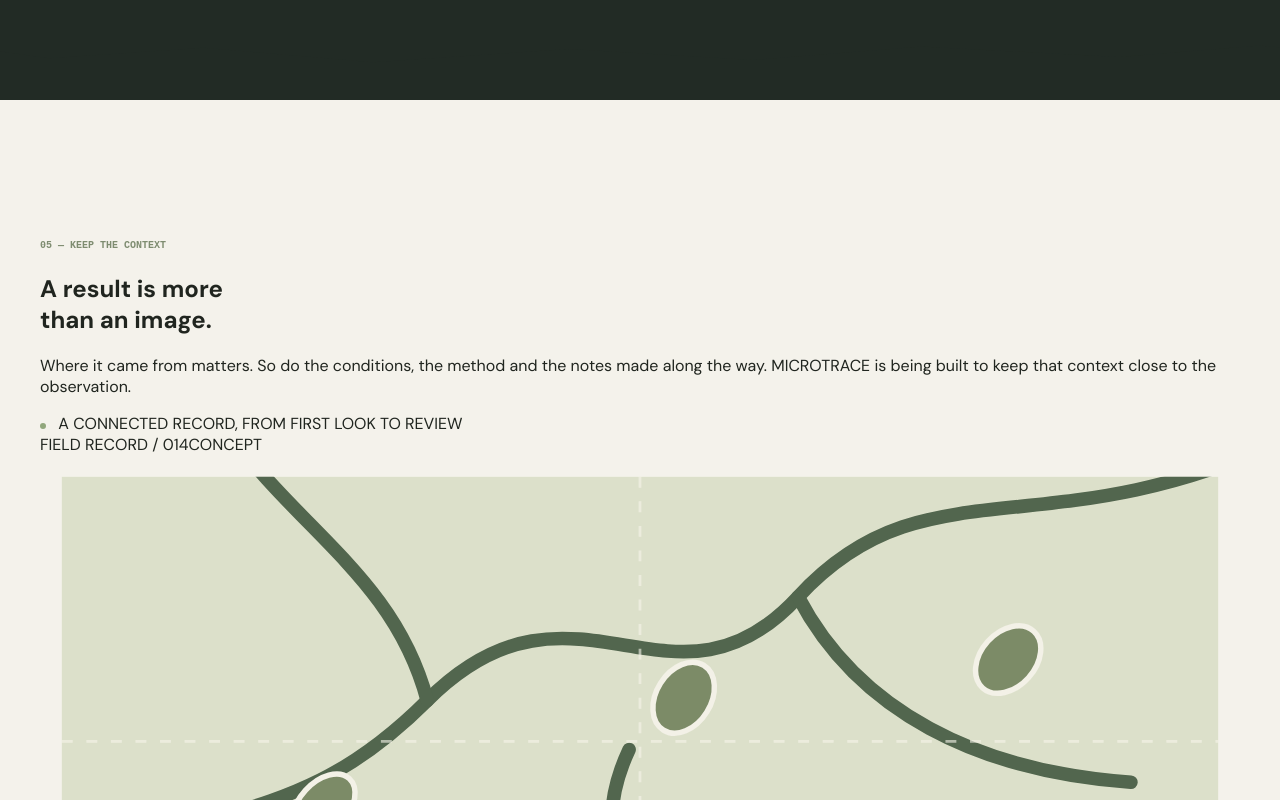
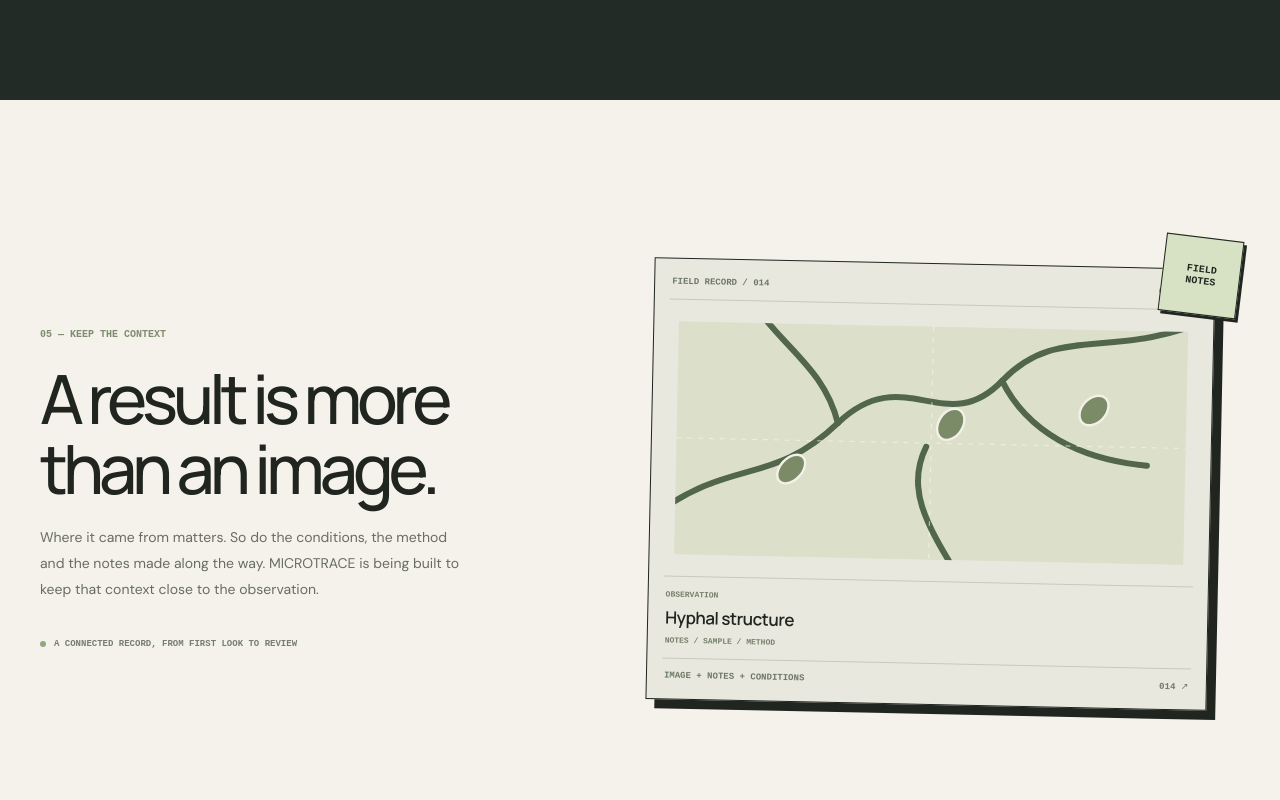
Before and after one commit to Adams-404/microtrace, a React (Vite) app in the folder web/: page / in a window 1280 px wide. Shown: the part 4060-4860 px from the top of the page. Built offline with nearby package versions, Linux system fonts and the light colour scheme; a web font is replaced by a local one.

Commit message:
Add custom field record illustration styling

```diff
--- a/web/src/styles.css
+++ b/web/src/styles.css
@@ -59,3 +59,23 @@
 @media(max-width:850px){.principles{margin-block:40px 20px}.principles>.wrap{padding-block:100px 115px}}
 @media(max-width:620px){.hero-rotator{margin-top:20px}.principles{margin-block:24px 10px}.principles::before{inset:0 -10vw;border-radius:35% 65% 2% 3% / 2% 2% 1% 1%}.principles::after{left:-10vw;right:-10vw}.principles>.wrap{padding-block:90px 110px}.spec-section{padding-top:90px}}
 @media(prefers-reduced-motion:reduce){.rotator-track,.hero h1 em,.field-svg{animation:none!important}.rotator-track span:not(:first-child){display:none}}
+
+
+/* Scientific record illustration */
+.record-section{display:grid;grid-template-columns:.9fr 1.1fr;align-items:center;gap:90px;padding-top:115px;padding-bottom:125px}
+.record-copy h2{font:500 clamp(46px,5.6vw,68px)/1.02 var(--display);letter-spacing:-.075em;margin:22px 0}
+.record-copy>p{font-size:14px;line-height:1.85;color:#686d62;max-width:430px}
+.record-caption{display:flex;align-items:center;margin-top:34px;color:#777d70;font:700 9px var(--pixel);line-height:1.6}
+.record-illustration{position:relative;padding:26px 30px 30px 20px}
+.record-sheet{background:#e9e8df;border:1.5px solid var(--ink);padding:15px;box-shadow:9px 9px 0 var(--ink);transform:rotate(1.2deg)}
+.record-sheet-head,.record-sheet-foot{display:flex;justify-content:space-between;color:#6d7865;font:700 9px var(--pixel)}
+.record-sheet-head{padding:3px 2px 12px;border-bottom:1px solid #c7cabc}
+.record-sheet-head span:last-child{color:#9b755d}
+.record-sheet svg{display:block;width:100%;margin:12px 0}
+.record-sheet-meta{display:grid;grid-template-columns:1fr 1fr;gap:7px 15px;padding:13px 2px;border-top:1px solid #c7cabc}
+.record-sheet-meta span{font:700 8px var(--pixel);color:#75816a}
+.record-sheet-meta strong{grid-column:1/-1;font:600 17px var(--display);letter-spacing:-.03em}
+.record-sheet-foot{padding:12px 2px 2px;border-top:1px solid #c7cabc}
+.record-stamp{position:absolute;right:0;top:0;width:78px;height:78px;display:grid;place-content:center;text-align:center;background:#d7e2c4;border:1.5px solid var(--ink);box-shadow:3px 3px 0 var(--ink);font:700 10px/1.2 var(--pixel);transform:rotate(7deg)}
+@media(max-width:850px){.record-section{gap:45px;grid-template-columns:1fr 1fr}}
+@media(max-width:620px){.record-section{grid-template-columns:1fr;gap:25px;padding-block:75px}.record-copy h2{font-size:54px}.record-illustration{padding:20px 12px 24px 4px}.record-stamp{right:-3px;width:66px;height:66px}}
```
